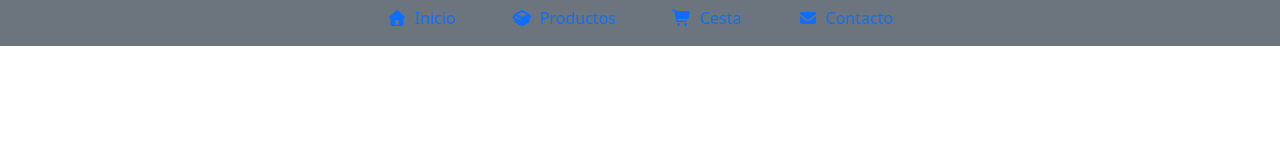
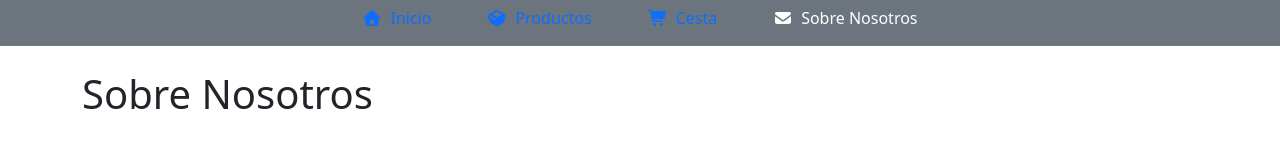
Before and after one commit to DavidCorredorMiguel/proyectogrupo2, a React (Vite) app in the folder tech_learn/: page /aboutus in a window 1280 px wide. Shown: the part 122-290 px from the top of the page. Built offline with nearby package versions, Linux system fonts and the light colour scheme.

Commit message:
Presentacion y About Us

```diff
--- a/tech_learn/src/App.jsx
+++ b/tech_learn/src/App.jsx
@@ -8,6 +8,7 @@ import Cesta from './pages/Cesta';
 import FinalizarCompra from './pages/FinalizarCompra';
 import TarjetasAprender from './pages/TarjetasAprender';
 import CreaEditaTarjeta from './pages/CreaEditaTarjeta';
+import AboutUs from './pages/AboutUs';
 
 const App = () => {
   return (
@@ -22,6 +23,7 @@ const App = () => {
           <Route path="/creaeditatarjeta" element={<CreaEditaTarjeta />} />
           <Route path="/finalizarcompra" element={<FinalizarCompra />} />
           <Route path="/tarjetasaprender" element={<TarjetasAprender />} />
+          <Route path="/aboutus" element={<AboutUs />} />
         </Routes>
       </Layout>
     </BrowserRouter>
--- a/tech_learn/src/components/NavPages.jsx
+++ b/tech_learn/src/components/NavPages.jsx
@@ -7,7 +7,7 @@ const NavPages = () => {
     { path: '/', label: 'Inicio', icon: faHome },
     { path: '/productos', label: 'Productos', icon: faBoxOpen },
     { path: '/cesta', label: 'Cesta', icon: faShoppingCart },
-    { path: '/contacto', label: 'Contacto', icon: faEnvelope }
+    { path: '/aboutus', label: 'Sobre Nosotros', icon: faEnvelope }
   ];
 
   return (
--- /dev/null
+++ b/tech_learn/src/pages/AboutUs.jsx
@@ -0,0 +1,11 @@
+import React from 'react'
+
+function AboutUs() {
+  return (
+    <>
+        <h1>Sobre Nosotros</h1>
+    </>
+  )
+}
+
+export default AboutUs
```
Also changed, not shown: tech_learn/src/components/ProductCard.jsx (+3 -8 lines), 1 other file (tests, documents, lock files or other folders).
